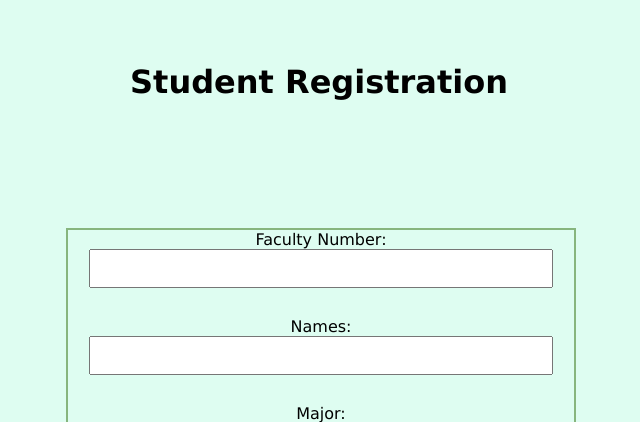
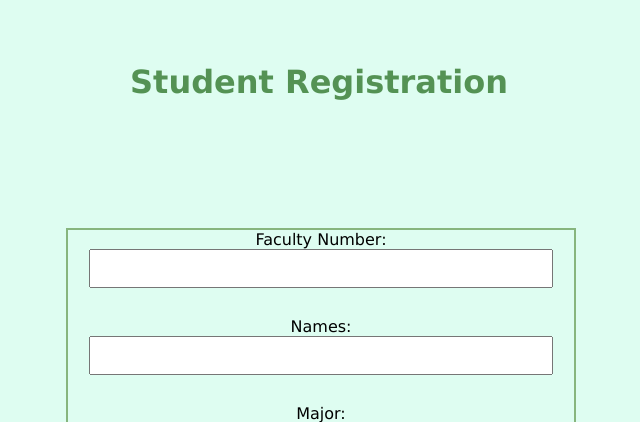
Before and after one commit to snikolova27/web-events, a PHP site: page /register/register_student.html in a window 1280 px wide. Shown: the top 422 px of the page, without its empty margins (321-961 px from the left). Run offline with PHP 8.4, Linux system fonts and the light colour scheme.

Commit message:
better the styling yet again :')

```diff
--- a/events/events.php
+++ b/events/events.php
@@ -20,6 +20,7 @@ $userId = $_SESSION['user_id'];
 <head>
     <meta charset="UTF-8">
     <meta name="viewport" content="width=device-width, initial-scale=1.0">
+    <link rel="stylesheet" href="../styles/common.css">
     <title>Events - Web events</title>
 </head>
 <body>
--- a/index.html
+++ b/index.html
@@ -4,7 +4,6 @@
     <meta charset="UTF-8" />
     <meta name="viewport" content="width=device-width, initial-scale=1.0" />
     <link rel="stylesheet" href="../styles/common.css" />
-    <link rel="stylesheet" href="../styles/home.css" />
     <title>Web events - Home</title>
   </head>
   <body>
--- a/styles/common.css
+++ b/styles/common.css
@@ -34,3 +34,8 @@ body{
     margin-right:30%;
     margin-top:10%;
 }
+
+h1{
+    color:rgb(84, 146, 84);
+    text-align: center;
+}
--- a/styles/home.css
+++ /dev/null
@@ -1,4 +0,0 @@
-h1{
-    color:rgb(84, 146, 84);
-    text-align: center;
-}
```
